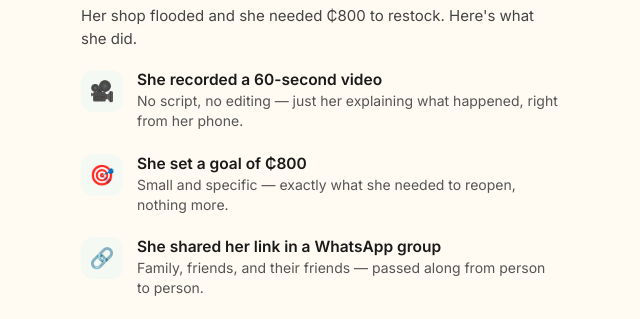
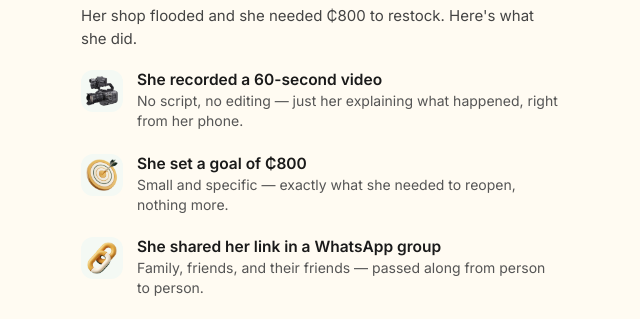
Before and after one commit to yhuuuugr/VidFund, a Next.js app: page / in a window 1280 px wide. Shown: the part 1098-1417 px from the top of the page, without its empty margins (319-959 px from the left). Built offline with nearby package versions, Linux system fonts and the light colour scheme; no server answers.

Commit message:
Replace emoji with image icons in how items

```diff
--- a/app/page.js
+++ b/app/page.js
@@ -267,21 +267,21 @@ export default function Home() {
           <p className="how-intro how-reveal">Her shop flooded and she needed ₵800 to restock. Here's what she did.</p>
 
           <div className="how-item how-reveal">
-            <div className="how-emoji">🎥</div>
+            <div className="how-emoji"><img src="/record-camera.png" alt="" className="how-icon-img" /></div>
             <div>
               <div className="how-step-title">She recorded a 60-second video</div>
               <div className="how-step-text">No script, no editing — just her explaining what happened, right from her phone.</div>
             </div>
           </div>
           <div className="how-item how-reveal">
-            <div className="how-emoji">🎯</div>
+            <div className="how-emoji"><img src="/how-target.png" alt="" className="how-icon-img" /></div>
             <div>
               <div className="how-step-title">She set a goal of ₵800</div>
               <div className="how-step-text">Small and specific — exactly what she needed to reopen, nothing more.</div>
             </div>
           </div>
           <div className="how-item how-reveal">
-            <div className="how-emoji">🔗</div>
+            <div className="how-emoji"><img src="/how-link.png" alt="" className="how-icon-img" /></div>
             <div>
               <div className="how-step-title">She shared her link in a WhatsApp group</div>
               <div className="how-step-text">Family, friends, and their friends — passed along from person to person.</div>
@@ -482,7 +482,9 @@ const styles = `
   .how-emoji {
     width: 42px; height: 42px; border-radius: 12px; background: #f4f9f4;
     display: flex; align-items: center; justify-content: center; font-size: 20px; flex-shrink: 0;
+    overflow: hidden;
   }
+  .how-icon-img { width: 78%; height: 78%; object-fit: contain; }
   .how-step-title { font-size: 15.5px; font-weight: 700; color: var(--ink); margin-bottom: 2px; }
   .how-step-text { font-size: 14px; color: #555; line-height: 1.45; }
   .how-outcome {
```
